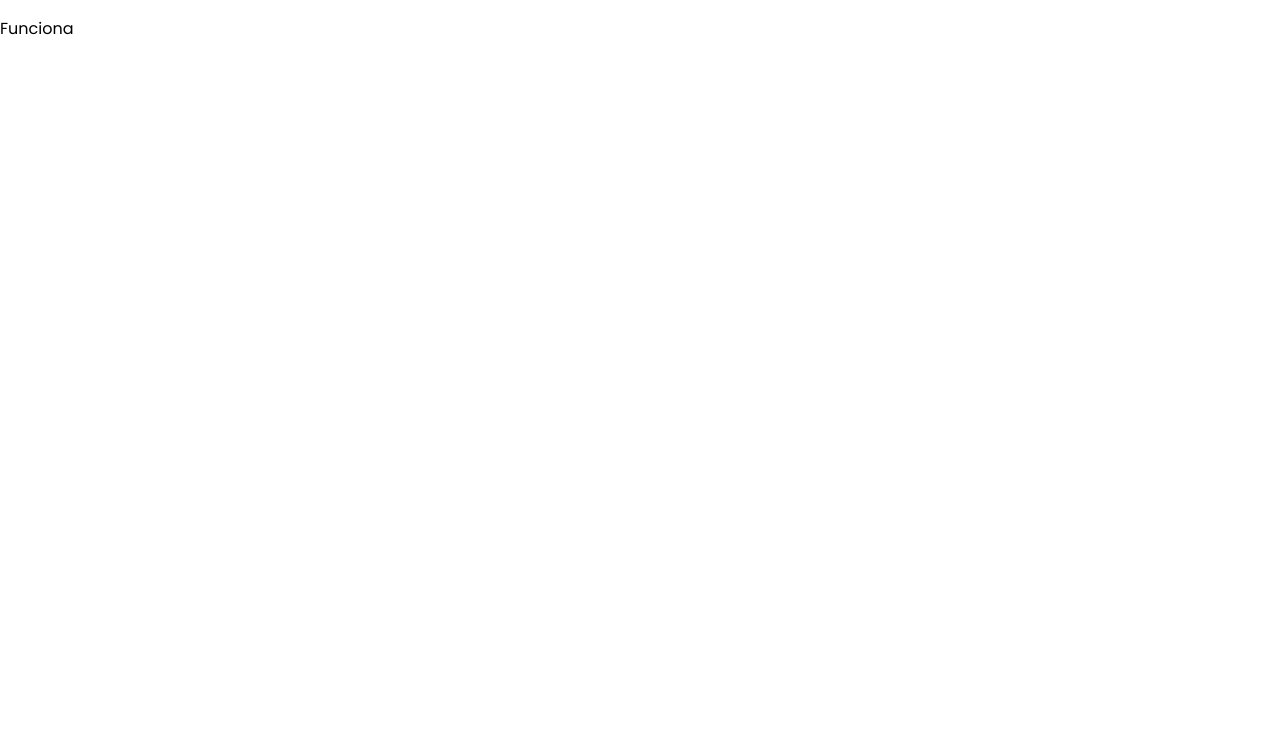
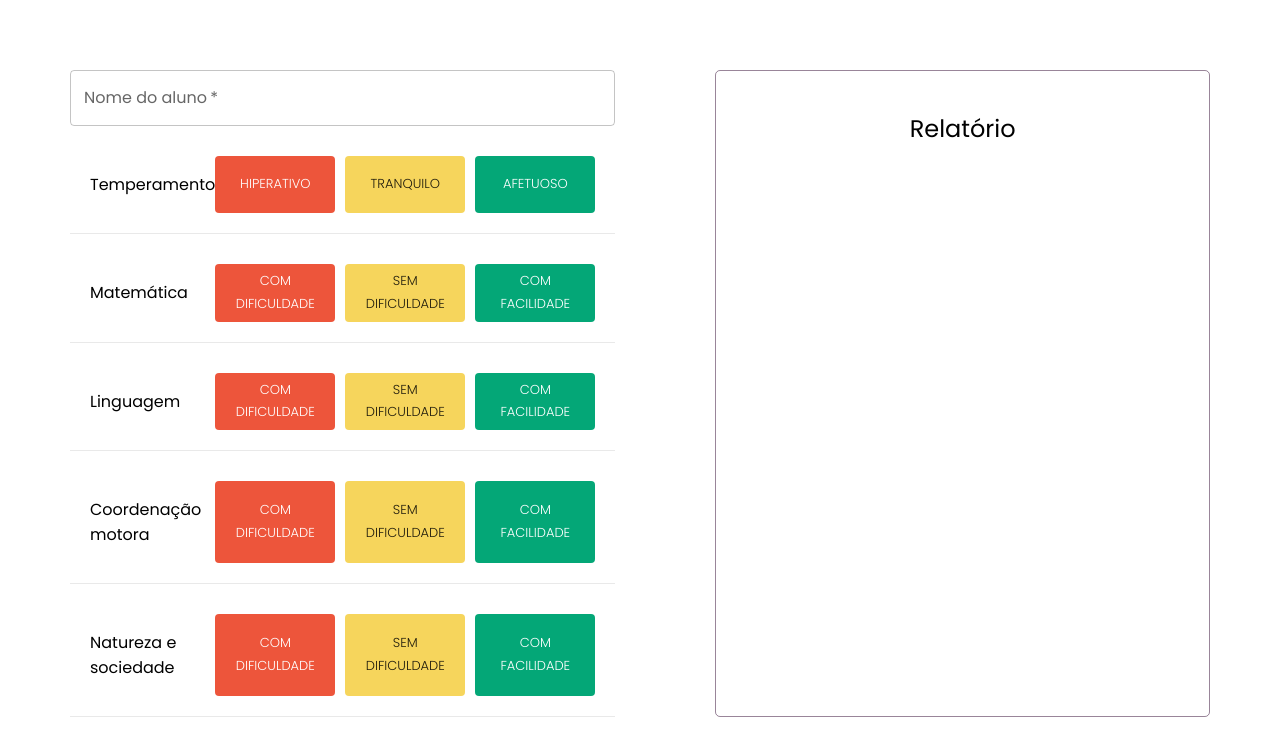
Before and after one commit to Dorishow/relatoriosAutomatizados, a React (Create React App) app: page / in a window 1280 px wide. Shown: the top 756 px of the page. Built offline with nearby package versions, Linux system fonts and the light colour scheme.

Commit message:
style: color pallete

```diff
--- a/src/app/pages/GenerateReport/GenerateReport.css
+++ b/src/app/pages/GenerateReport/GenerateReport.css
@@ -10,8 +10,19 @@
   gap: 10px;
   flex-direction: column;
 }
+.generate-Report__report {
+  border: 1px solid #310a317e;
+  border-radius: 5px;
+  padding: 20px;
+}
 
 .generate-Report__form__title {
   text-align: center;
   font-weight: normal;
 }
+
+.report__text {
+  font-weight: 300;
+  text-align: justify;
+  line-height: 15px;
+}
--- a/src/app/pages/GenerateReport/GenerateReport.tsx
+++ b/src/app/pages/GenerateReport/GenerateReport.tsx
@@ -35,7 +35,12 @@ export const GenerateReport = () => {
     <div className="generate-Report-container">
       <div className="generate-Report__form">
         <FormControl onChange={inputHandler}>
-          <TextField required label="Nome do aluno" name="nome" />
+          <TextField
+            color="success"
+            required
+            label="Nome do aluno"
+            name="nome"
+          />
         </FormControl>
 
         {ratingTextsN3.map((rate: ratingOption, key: number) => (
@@ -46,12 +51,12 @@ export const GenerateReport = () => {
           />
         ))}
       </div>
-      <div className="generate-Report__form">
+      <div className="generate-Report__report">
         <h2 className="generate-Report__form__title">
           {`Relatório ${form.nome}`}
         </h2>
         {report.map((text, key) => (
-          <span key={key}>
+          <span className="report__text" key={key}>
             {text} <br />
           </span>
         ))}
--- a/src/components/ButtonActionGroup/ButtonActionGroup.css
+++ b/src/components/ButtonActionGroup/ButtonActionGroup.css
@@ -3,7 +3,7 @@
   flex-direction: row;
   justify-content: space-between;
   padding: 20px;
-  border-bottom: 1px solid rgb(206, 206, 206);
+  border-bottom: 1px solid rgb(233, 233, 233);
 }
 
 .generate-Report__form__option__buttonGroup {
@@ -21,3 +21,8 @@
 .buttonGroup__button:focus {
   text-decoration: underline;
 }
+
+.button__text {
+  font-weight: 300;
+  font-size: small;
+}
--- a/src/components/ButtonActionGroup/ButtonActionGroup.tsx
+++ b/src/components/ButtonActionGroup/ButtonActionGroup.tsx
@@ -26,7 +26,7 @@ export const ButtonActionGroup = (props: ButtonActionGroupProps) => {
           color="error"
           variant="contained"
         >
-          {props.rating.lowButtonText}
+          <span className="button__text">{props.rating.lowButtonText}</span>
         </Button>
         <Button
           className="buttonGroup__button"
@@ -39,7 +39,7 @@ export const ButtonActionGroup = (props: ButtonActionGroupProps) => {
           color="warning"
           variant="contained"
         >
-          {props.rating.mediumButtonText}
+          <span className="button__text">{props.rating.mediumButtonText}</span>
         </Button>
         <Button
           className="buttonGroup__button"
@@ -52,7 +52,7 @@ export const ButtonActionGroup = (props: ButtonActionGroupProps) => {
           color="success"
           variant="contained"
         >
-          {props.rating.highButtonText}
+          <span className="button__text">{props.rating.highButtonText}</span>
         </Button>
       </article>
     </section>
--- a/src/components/PanelNavigation/PanelNavigation.tsx
+++ b/src/components/PanelNavigation/PanelNavigation.tsx
@@ -6,7 +6,7 @@ import { composePath, getPathById } from '../../routes/utils';
 export const PanelNavigation = () => {
   return (
     <Routes>
-      <Route path={getPathById('HOME')} element={<p>Funciona</p>} />
+      <Route path={getPathById('HOME')} element={<GenerateReport />} />
       <Route
         path={composePath('REPORT', 'GENERATE')}
         element={<GenerateReport />}
--- a/src/style/theme.tsx
+++ b/src/style/theme.tsx
@@ -8,6 +8,15 @@ export const theme = createTheme({
     secondary: {
       main: '#ED553B',
     },
+    error: {
+      main: '#ED553B',
+    },
+    warning: {
+      main: '#F6D55C',
+    },
+    success: {
+      main: '#04A777',
+    },
   },
   typography: {
     fontFamily: 'Poppins',
```
